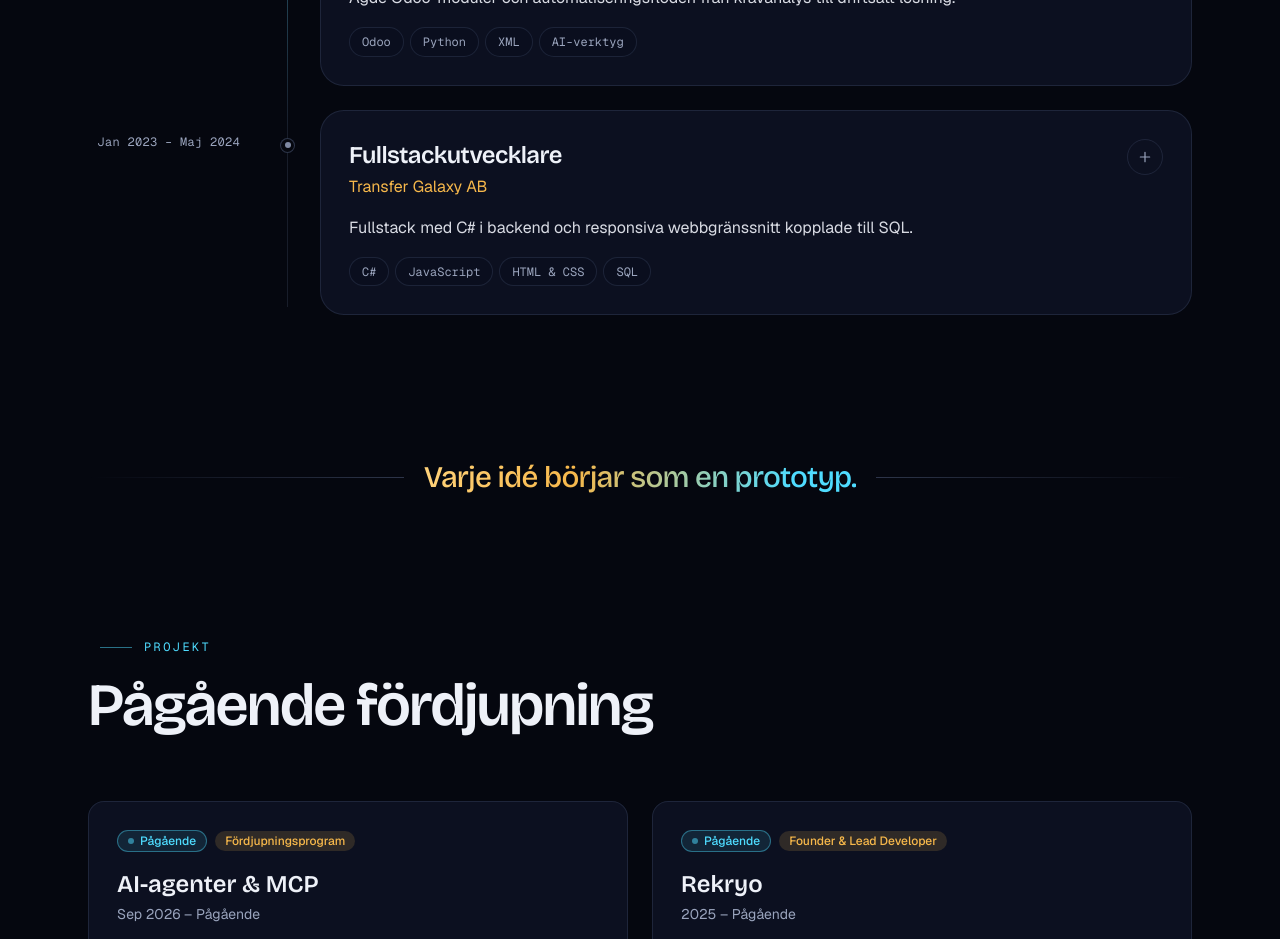
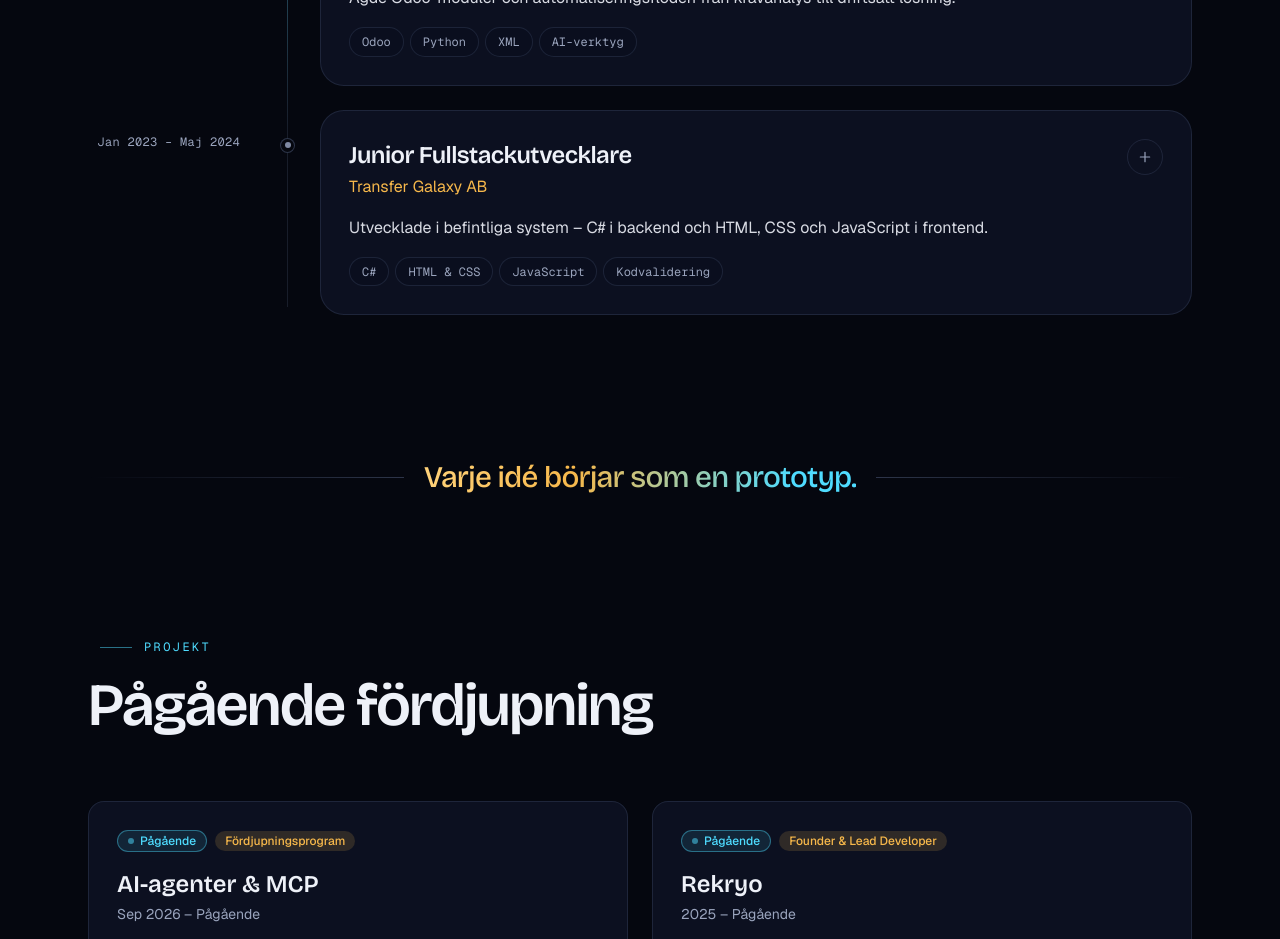
Before and after one commit to Harunsystemdeveloper/portfolio, a Next.js app: page / in a window 1280 px wide. Shown: the part 3700-4639 px from the top of the page. Built offline with nearby package versions, Linux system fonts and the light colour scheme.

Commit message:
Uppdaterat Transfer Galaxy-beskrivningen

```diff
--- a/src/data/content.ts
+++ b/src/data/content.ts
@@ -151,16 +151,15 @@ export const experiences: Experience[] = [
     ],
   },
   {
-    role: "Fullstackutvecklare",
+    role: "Junior Fullstackutvecklare",
     company: "Transfer Galaxy AB",
     period: "Jan 2023 – Maj 2024",
-    highlight: "Fullstack med C# i backend och responsiva webbgränssnitt kopplade till SQL.",
-    tags: ["C#", "JavaScript", "HTML & CSS", "SQL"],
+    highlight: "Utvecklade i befintliga system – C# i backend och HTML, CSS och JavaScript i frontend.",
+    tags: ["C#", "HTML & CSS", "JavaScript", "Kodvalidering"],
     bullets: [
-      "Fullstackutveckling med C# i backend och HTML, CSS och JavaScript i frontend.",
-      "Byggde responsiva och användarvänliga webbsidor i HTML, CSS och JavaScript.",
-      "Arbetade med SQL och databaser och kopplade ihop webbsidorna med dem.",
-      "Validerade och granskade kod för att hitta brister och fel innan publicering.",
+      "Fick chansen att arbeta med utveckling i befintliga system, både i C# och i frontend.",
+      "Arbetade med frontend och design i främst HTML, CSS och JavaScript.",
+      "Validerade koden innan den publicerades, så att fel upptäcktes i tid.",
     ],
   },
 ];
```
